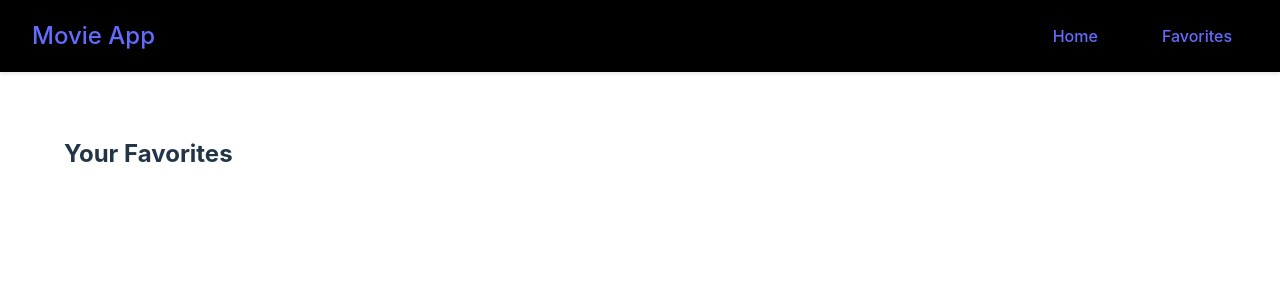
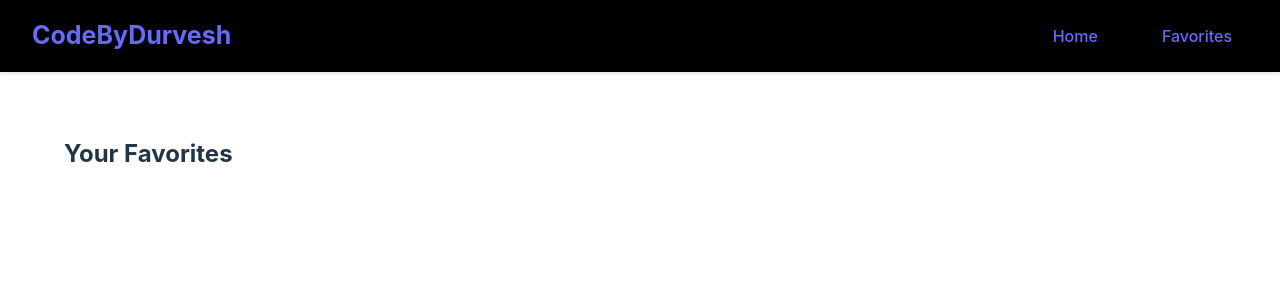
Before and after one commit to codebydurvesh/Movie-Search, a React (Vite) app in the folder frontend/: page /favorites in a window 1280 px wide. Shown: the top 300 px of the page. Built offline with nearby package versions, Linux system fonts and the light colour scheme.

Commit message:
Added Logo and ReadMe File

```diff
--- a/frontend/src/components/NavBar.jsx
+++ b/frontend/src/components/NavBar.jsx
@@ -1,18 +1,26 @@
-import { Link } from "react-router-dom"
-import "../css/NavBar.css"
+import { Link } from "react-router-dom";
+import "../css/NavBar.css";
 
-function NavBar(){
-    return(
+function NavBar() {
+  return (
     <nav className="navbar">
       <div className="navbar-brand">
-                <Link to="/">Movie App</Link>
+        <Link to="/">
+          <b>
+            <b>CodeByDurvesh</b>
+          </b>
+        </Link>
       </div>
       <div className="navbar-links">
-                <Link to="/" className="nav-link">Home</Link>
-                <Link to="/Favorites" className="nav-link">Favorites</Link>
+        <Link to="/" className="nav-link">
+          Home
+        </Link>
+        <Link to="/Favorites" className="nav-link">
+          Favorites
+        </Link>
       </div>
     </nav>
   );
 }
 
-export default NavBar
+export default NavBar;
--- a/frontend/src/css/Favorites.css
+++ b/frontend/src/css/Favorites.css
@@ -10,6 +10,33 @@
   font-size: 2.5rem;
   color: #ffffff;
   text-shadow: 2px 2px 4px rgba(0, 0, 0, 0.3);
+}
+
+.movies-grid {
+  display: grid;
+  grid-template-columns: repeat(auto-fill, minmax(250px, 1fr));
+  gap: 2rem;
+  padding: 2rem;
+  max-width: 1400px;
+  margin: 0 auto;
+}
+
+.movies-grid .movie-card {
+  width: 100%;
+  max-width: 300px;
+  margin: 0 auto;
+  justify-self: center;
+}
+
+.movies-grid .movie-card .movie-poster {
+  width: 100%;
+  aspect-ratio: 2/3;
+}
+
+.movies-grid .movie-card .movie-poster img {
+  width: 100%;
+  height: 100%;
+  object-fit: cover;
 }
 
 .favorites-empty {
--- a/frontend/src/css/NavBar.css
+++ b/frontend/src/css/NavBar.css
@@ -8,8 +8,7 @@
 }
 
 .navbar-brand {
-  font-size: 1.5rem;
-  font-weight: bold;
+  font-size: 25px;
 }
 
 .navbar-links {
```
Also changed, not shown: 2 other files (tests, documents, lock files or other folders). Lines whose indentation alone changed are shown as unchanged.
